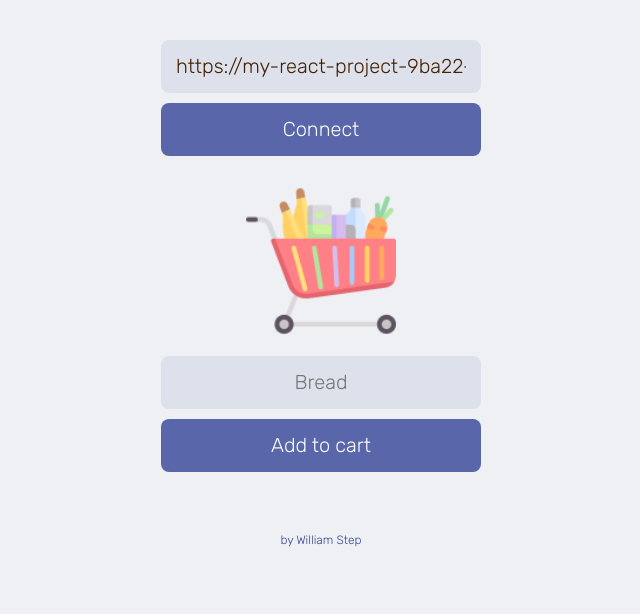
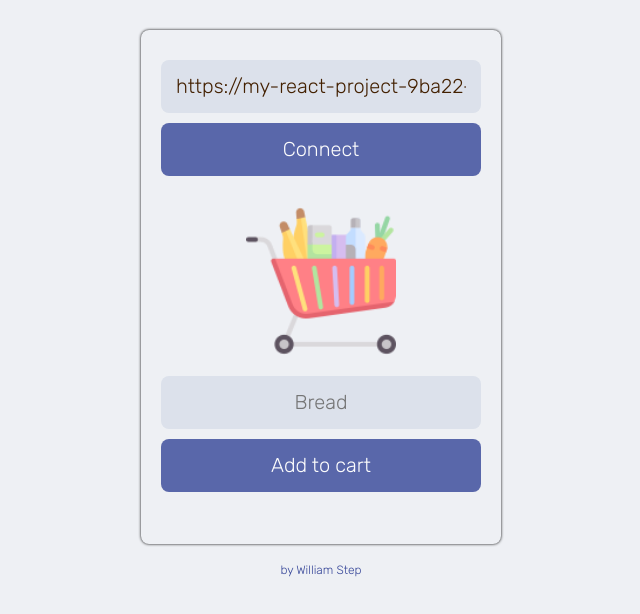
Before and after one commit to will-s-205/add-to-cart, a website with bundled scripts: page index.html in a window 1280 px wide. Shown: the whole page, without its empty margins (319-959 px from the left). Built offline with nearby package versions, Linux system fonts and the light colour scheme.

Commit message:
minor UI changes

```diff
--- a/assets/css/index.css
+++ b/assets/css/index.css
@@ -13,6 +13,9 @@ body {
     flex-direction: column;
     max-width: 320px;
     margin: 30px auto;
+    box-shadow: 0 0 3px #000;
+    border-radius: 8px;
+    padding: 20px;
 }
 
 img {
@@ -81,4 +84,11 @@ ul li:hover {
     font-size: 12px;
     color: #354598;
     text-decoration: none;
+    margin-top: -10px;
 }
+
+@media (max-width: 360px) {
+    .container {
+        box-shadow: none;
+    }
+}
```
Also changed, not shown: site.webmanifest (deleted).
